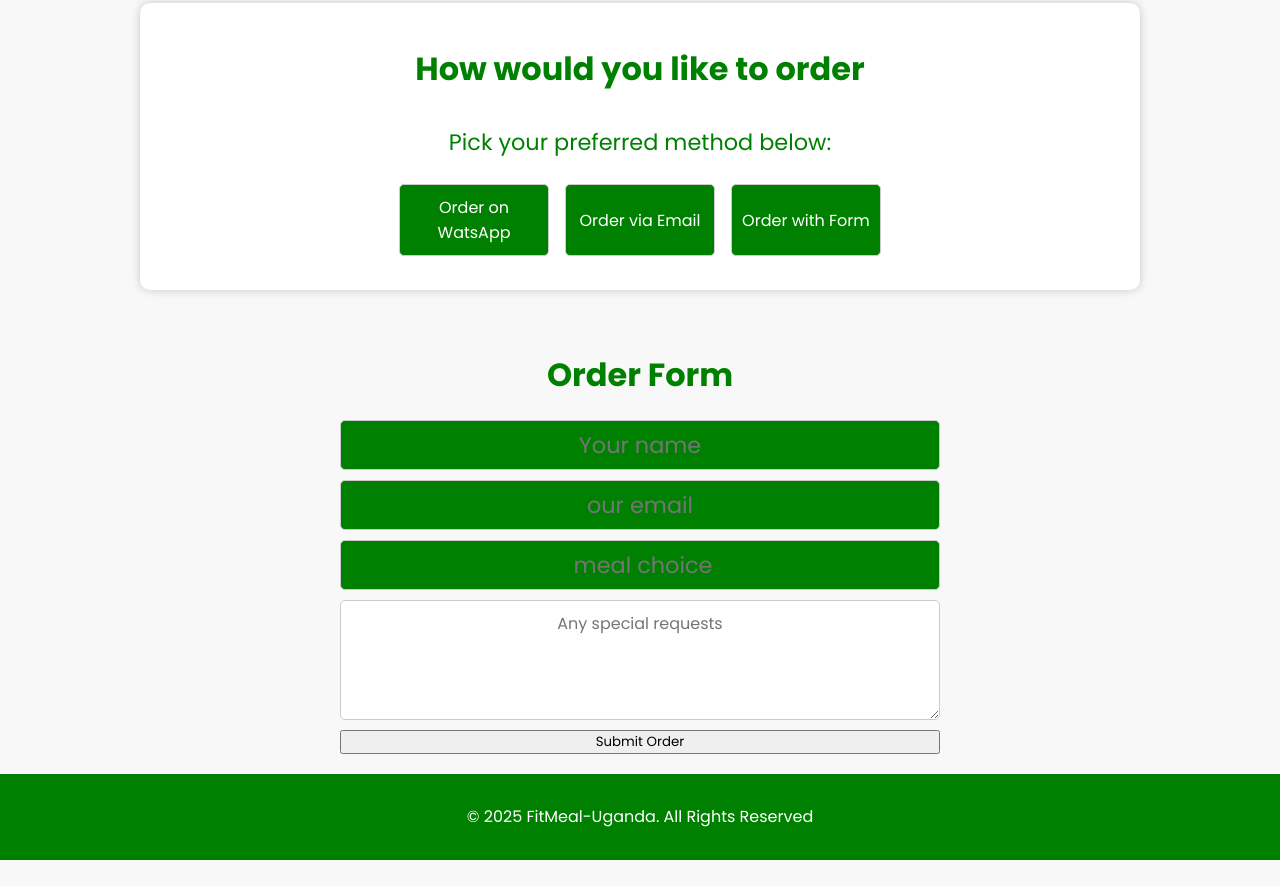
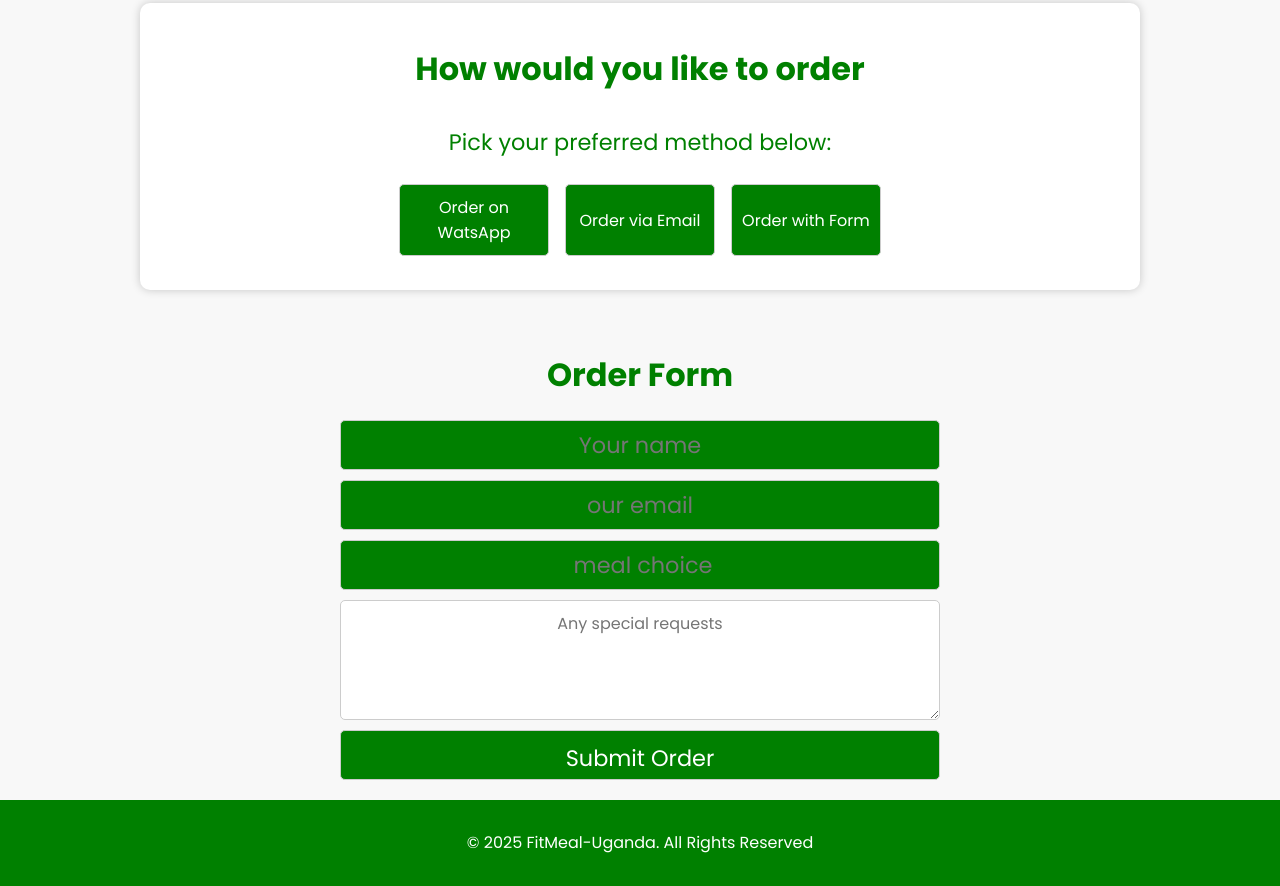
Before and after one commit to NakiyingiLindah/FITMEAL, a plain HTML site: page order.html in a window 1280 px wide. Shown: the part 376-1262 px from the top of the page. Before the commit the page ends 1236 px from the top, so only its background shows below. Drawn offline with Linux system fonts and the light colour scheme.

Commit message:
made more changes

```diff
--- a/order.html
+++ b/order.html
@@ -92,7 +92,7 @@ html, body {
       font-weight: bold;
     }
 
-   .order-form input{
+   .order-form input, .submit-button{
       font-size: 1.4rem;
       width: 100%;
       height:50px;
@@ -404,6 +404,8 @@ html, body {
 <button class="order-btn watsapp-btn">Order on WatsApp</button>
 <button class="order-btn email-btn">Order via Email</button>
 <button class="order-btn form-btn">Order with Form</button>
+
+
 </div>
 </section>
 
@@ -414,7 +416,7 @@ html, body {
 <input type="email" name="email" placeholder="our email" required>
 <input type="text" name="meal" placeholder=" meal choice" required>
 <textarea name="message" placeholder="Any special requests" rows="4"></textarea>
-<button type="submit">Submit Order</button>
+<button class="submit-button">Submit Order</button>
 </form>
 </section>
 
```
